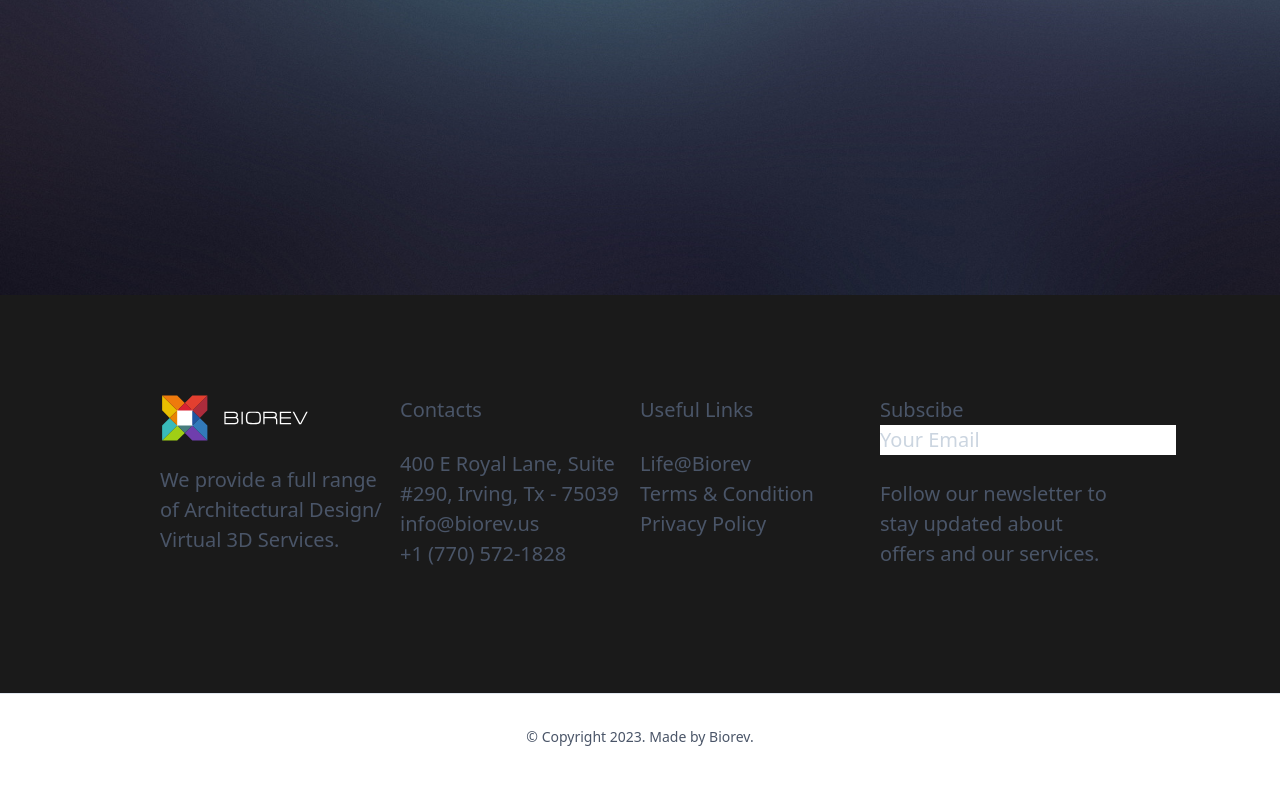
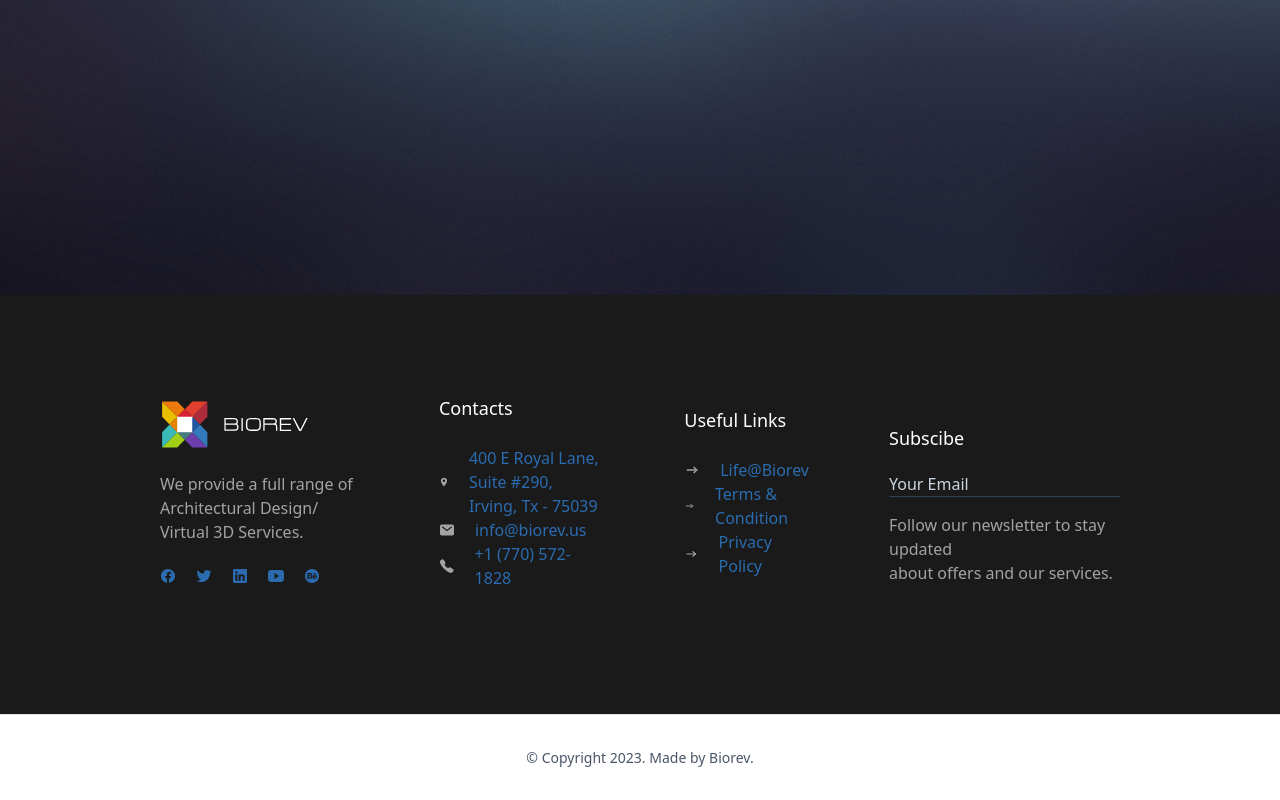
Before and after one commit to sakilbiorev/biorevnext, a Next.js app: page / in a window 1280 px wide. Shown: the part 505-1305 px from the top of the page. Before the commit the page ends 1284 px from the top, so only its background shows below. Built offline with nearby package versions, Linux system fonts and the light colour scheme.

Commit message:
added icons and links

```diff
--- a/package.json
+++ b/package.json
@@ -31,7 +31,8 @@
     "next-seo": "^6.0.0",
     "next-sitemap": "^4.1.3",
     "react": "^18.2.0",
-    "react-dom": "^18.2.0"
+    "react-dom": "^18.2.0",
+    "react-icons": "^4.9.0"
   },
   "devDependencies": {
     "@commitlint/cli": "^17.6.5",
--- a/src/components/MainMenu.tsx
+++ b/src/components/MainMenu.tsx
@@ -113,7 +113,6 @@ const MainMenu = () => {
       </ul>
     </nav>
     <div className='w-[5%]'>
-
     </div>
   </header>
   )
--- a/src/layouts/Footer.tsx
+++ b/src/layouts/Footer.tsx
@@ -1,42 +1,46 @@
 import React from 'react';
+import { IoLogoFacebook,IoLogoTwitter , IoLogoLinkedin, IoLogoYoutube,IoLogoBehance } from "react-icons/io5";
+import { IoLocationSharp, IoMail,IoCall } from "react-icons/io5";
+import { TbArrowNarrowRight } from "react-icons/tb";
 
 function footer() {
   return (
-    <div className="grid grid-cols-4 bg-[#1A1A1A] px-40 py-[100px]">
+    <div className="flex flex-row items-center justify-center gap-20 bg-[#1A1A1A] px-40 py-[100px] text-base text-white-200">
       <div>
         <img src="/logo-footer.svg" alt="" />
         <p>
-          We provide a full range of Architectural Design/ Virtual 3D Services.
+          We provide a full range of <br/>Architectural Design/ Virtual 3D Services.
         </p>
-        <ul>
-          <li />
-          <li />
-          <li />
-          <li />
+        <ul className='flex flex-row gap-5'>
+          <li><a href=""><IoLogoFacebook /></a></li>
+          <li><a href=""><IoLogoTwitter /></a></li>
+          <li><a href=""><IoLogoLinkedin /></a></li>
+          <li><a href=""><IoLogoYoutube /></a></li>
+          <li><a href=""><IoLogoBehance /></a></li>
         </ul>
       </div>
       <div>
-        <h4>Contacts</h4>
+        <h4 className='text-lg font-medium text-white-0'>Contacts</h4>
         <ul>
-          <li>400 E Royal Lane, Suite #290, Irving, Tx - 75039</li>
-          <li>info@biorev.us</li>
-          <li>+1 (770) 572-1828</li>
+          <li className='flex flex-row items-center'><IoLocationSharp /><a className='ml-5' href="">400 E Royal Lane, Suite #290,<br/> Irving, Tx - 75039</a></li>
+          <li className='flex flex-row items-center'><IoMail /><a className='ml-5' href="">info@biorev.us</a></li>
+          <li className='flex flex-row items-center'><IoCall /><a className='ml-5' href="">+1 (770) 572-1828</a></li>
         </ul>
       </div>
       <div>
-        <h4>Useful Links</h4>
+        <h4 className='text-lg font-medium text-white-0'>Useful Links</h4>
         <ul>
-          <li>Life@Biorev</li>
-          <li>Terms & Condition</li>
-          <li>Privacy Policy</li>
+          <li className='flex flex-row items-center'><TbArrowNarrowRight /> <a className='ml-5' href="">Life@Biorev </a></li>
+          <li className='flex flex-row items-center'><TbArrowNarrowRight /> <a className='ml-5' href="">Terms & Condition </a></li>
+          <li className='flex flex-row items-center'><TbArrowNarrowRight /> <a className='ml-5' href="">Privacy Policy </a></li>
         </ul>
       </div>
       <div>
-        <h4>Subscibe</h4>
-        <input type="email" placeholder="Your Email" />
-        <p>
-          Follow our newsletter to stay updated about offers and our services.
-        </p>
+        <h4 className='text-lg font-medium text-white-0'>Subscibe</h4>
+        <input className='bg-transparent	border-b-0.5 border-slate-700 focus:outline-none mt-5' type="email" placeholder="Your Email" />
+        <span className='block mt-4'>
+          Follow our newsletter to stay updated<br/> about offers and our services.
+        </span>
       </div>
     </div>
   );
--- a/tailwind.config.js
+++ b/tailwind.config.js
@@ -2,6 +2,22 @@
 module.exports = {
   content: ['./src/**/*.{js,ts,jsx,tsx}'],
   theme: {
+    borderWidth: {
+      DEFAULT: '1px',
+      '0': '0px',
+      '0.5': '0.5px',
+      '2': '2px',
+      '3': '3px',
+      '4': '4px',
+      '6': '6px',
+      '8': '8px',
+    },
+    screens: {
+      sm: '480px',
+      md: '768px',
+      lg: '976px',
+      xl: '1440px',
+    },
     fontSize: {
       xs: '0.75rem',
       sm: '0.875rem',
@@ -23,10 +39,12 @@ module.exports = {
         white: {
           0: '#ffffff',
           100: '#FFFFFF17',
+          200: '#A3A3A3',
         },
         black: {
           0 : '#2a2a2a'
         },
+
         gray: {
           0: "#B6B6B6",
           100: '#f7fafc',
```
Also changed, not shown: 2 other files (tests, documents, lock files or other folders).
